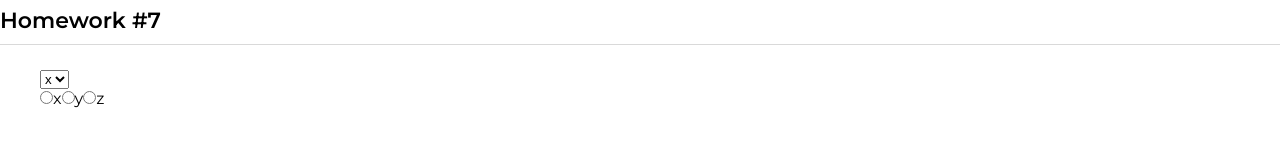
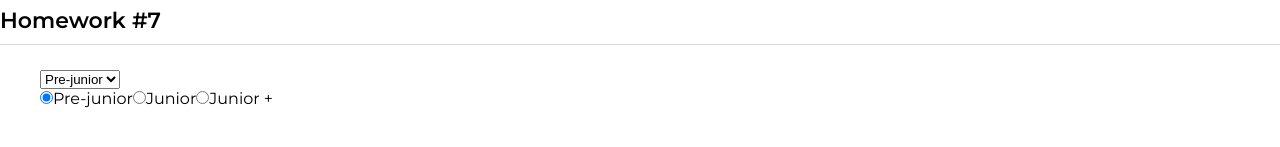
Before and after one commit to oleg-lego-lego/worksComponents, a React (Create React App) app: page /#/junior in a window 1280 px wide. Shown: the part 217-364 px from the top of the page. Built offline with nearby package versions, Linux system fonts and the light colour scheme.

Commit message:
add logic on SuperRadio for onChangeCallback

```diff
--- a/src/s2-homeworks/hw07/HW7.tsx
+++ b/src/s2-homeworks/hw07/HW7.tsx
@@ -12,9 +12,9 @@
 * */
 
 const arr = [
-    { id: 1, value: 'x' },
-    { id: 2, value: 'y' },
-    { id: 3, value: 'z' },
+    { id: 1, value: 'Pre-junior' },
+    { id: 2, value: 'Junior' },
+    { id: 3, value: 'Junior +' },
 ] // value может быть изменено
 
 const HW7 = () => {
--- a/src/s2-homeworks/hw07/common/c5-SuperSelect/SuperSelect.tsx
+++ b/src/s2-homeworks/hw07/common/c5-SuperSelect/SuperSelect.tsx
@@ -12,7 +12,7 @@
 
 type SuperSelectPropsType = DefaultSelectPropsType & {
     options?: any[]
-    onChangeOption?: (option: number) => void
+    onChangeOption?: (option: any) => void
 }
 
 const SuperSelect: React.FC<SuperSelectPropsType> = ({
--- a/src/s2-homeworks/hw07/common/c6-SuperRadio/SuperRadio.tsx
+++ b/src/s2-homeworks/hw07/common/c6-SuperRadio/SuperRadio.tsx
@@ -6,15 +6,11 @@
 } from 'react'
 import s from './SuperRadio.module.css'
 
-type DefaultRadioPropsType = DetailedHTMLProps<
-    InputHTMLAttributes<HTMLInputElement>,
-    HTMLInputElement
->
+type DefaultRadioPropsType = DetailedHTMLProps<InputHTMLAttributes<HTMLInputElement>,
+    HTMLInputElement>
 // тип пропсов обычного спана
-type DefaultSpanPropsType = DetailedHTMLProps<
-    HTMLAttributes<HTMLSpanElement>,
-    HTMLSpanElement
->
+type DefaultSpanPropsType = DetailedHTMLProps<HTMLAttributes<HTMLSpanElement>,
+    HTMLSpanElement>
 
 type SuperRadioPropsType = Omit<DefaultRadioPropsType, 'type'> & {
     options?: any[]
@@ -36,6 +32,9 @@
                                                    }) => {
     const onChangeCallback = (e: ChangeEvent<HTMLInputElement>) => {
         // делают студенты
+        if (onChangeOption) {
+            onChangeOption(Number(e.currentTarget.value))
+        }
     }
 
     const finalRadioClassName = s.radio + (className ? ' ' + className : '')
@@ -49,6 +48,9 @@
                     className={finalRadioClassName}
                     type={'radio'}
                     // name, checked, value делают студенты
+                    name={name}
+                    value={o.id}
+                    checked={value === o.id}
 
                     onChange={onChangeCallback}
                     {...restProps}
```
Lines whose indentation alone changed are shown as unchanged.
